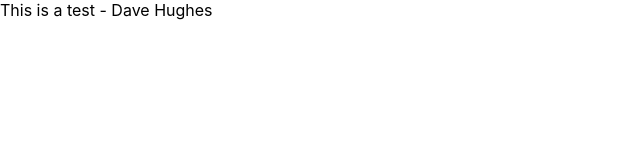
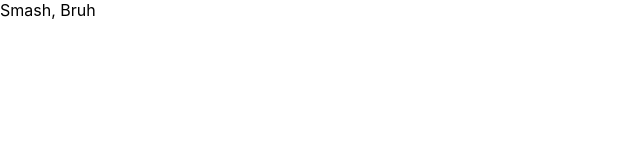
Before and after one commit to bthai7437/SmashFrameData, a React (Create React App) app: page / in a window 1280 px wide. Shown: the top 160 px of the page, without its empty margins (0-640 px from the left). Built offline with nearby package versions, Linux system fonts and the light colour scheme.

Commit message:
Small refactor

```diff
--- a/src/App.js
+++ b/src/App.js
@@ -4,7 +4,7 @@ import "./App.module.css";
 
 class App extends Component {
   render() {
-    return <div> This is a test - Dave Hughes</div>;
+    return <Layout></Layout>;
   }
 }
 
--- a/src/containers/Layout/Layout.js
+++ b/src/containers/Layout/Layout.js
@@ -2,7 +2,7 @@ import React from "react";
 
 class Layout extends React.Component {
   render() {
-    return <div>This is a test - Dave Hughes</div>;
+    return <div>Smash, Bruh</div>;
   }
 }
 
```
Also changed, not shown: 1 other file (tests, documents, lock files or other folders).
